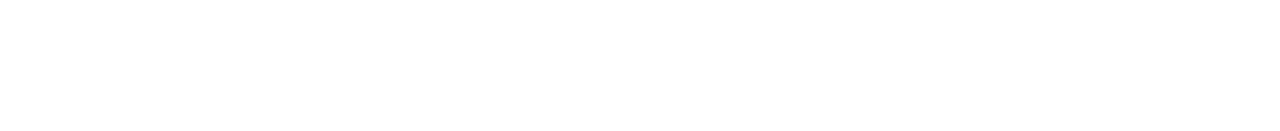
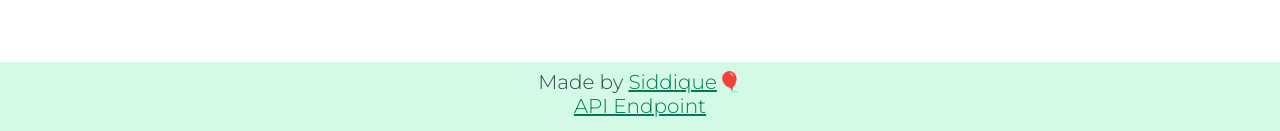
Before and after one commit to legit-programmer/Pool.It, a React (Vite) app: page /add in a window 1280 px wide. Shown: the part 752-883 px from the top of the page. Before the commit the page ends 814 px from the top, so only its background shows below. Built offline with nearby package versions, Linux system fonts and the light colour scheme.

Commit message:
added footer

```diff
--- a/src/App.tsx
+++ b/src/App.tsx
@@ -10,6 +10,7 @@
 import Loading from "./components/Loading";
 import Prompt from "./components/Prompt";
 import { useLocation } from "react-router-dom";
+import Footer from "./components/Footer";
 
 function App() {
 
@@ -55,7 +56,7 @@
     return (
         <>
             <div className="container">
-                {/* <Router> */}
+
                 <Navbar setSearch={setSearch} count={count} />
                 <Routes>
                     <Route path="/" Component={Home} />
@@ -104,14 +105,11 @@
                         }
                     />
                 </Routes>
-                {/* </Router> */}
 
-                {/* <Cart
-                    cartItems={cartItems}
-                    setCartItems={setCartItems}
-                    products={products}
-                /> */}
+
+
             </div>
+            <Footer/>
         </>
 
         // <Home/>
--- /dev/null
+++ b/src/components/Footer.tsx
@@ -0,0 +1,13 @@
+const Footer = () => {
+    return (
+        <div className=" font-modern p-2 w-full flex justify-center text-center bg-emerald-200 text-gray-700 mt-4 bg-opacity-50">
+            <h5>
+                Made by{" "}
+                <a className=" text-emerald-700" href="https://github.com/legit-programmer/">Siddique</a>🎈<br />
+                <a className="text-emerald-700" href="https://notlegit991.pythonanywhere.com/get/?format=json">API Endpoint</a>
+            </h5>
+        </div>
+    );
+};
+
+export default Footer;
--- a/src/components/Home.tsx
+++ b/src/components/Home.tsx
@@ -30,7 +30,10 @@
                                         Just grab your link and share!
                                     </span>
                                 </p>
-                                <a className=" mx-14 w-28 text-center drop-shadow-2xl" href="/add">
+                                <a
+                                    className=" mx-14 w-28 text-center drop-shadow-2xl"
+                                    href="/add"
+                                >
                                     <button className=" d-flex justify-center items-center w-full h-full btn btn-outline-success drop-shadow-2xl">
                                         <svg
                                             xmlns="http://www.w3.org/2000/svg"
@@ -50,7 +53,6 @@
                                 </a>
                             </div>
                         </div>
-                        {/* <div className="right w-[50%]"><img className=" rounded-3xl w-full" src="https://img.freepik.com/free-vector/add-cart-concept-illustration_114360-1435.jpg?w=360&t=st=1685277641~exp=1685278241~hmac=152117ce6ec312fb83b64ca17bbccc7495797f7a3fbfe74113b330c919c18184" alt="" /></div> */}
                     </div>
                 </div>
             </div>
```
